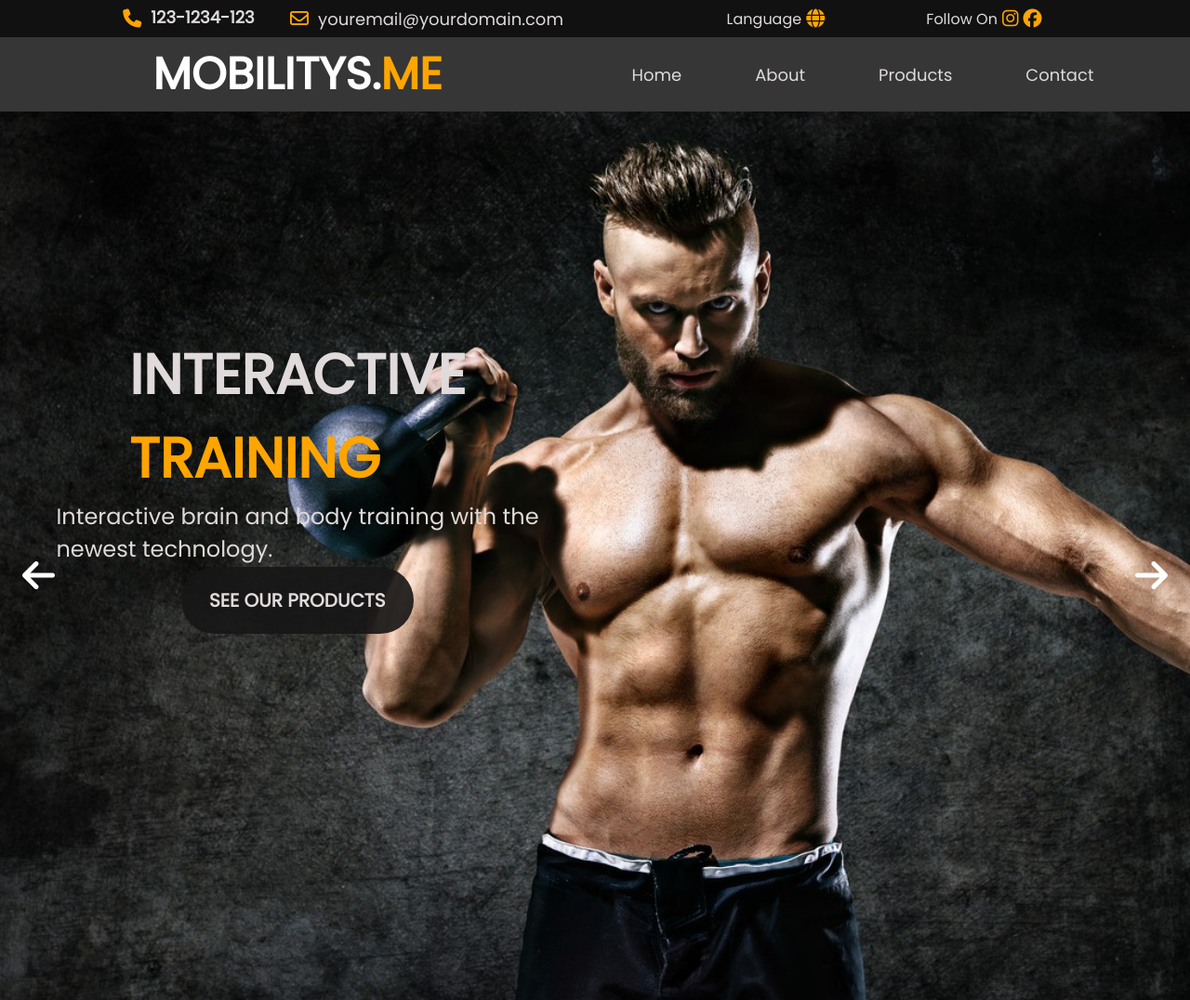
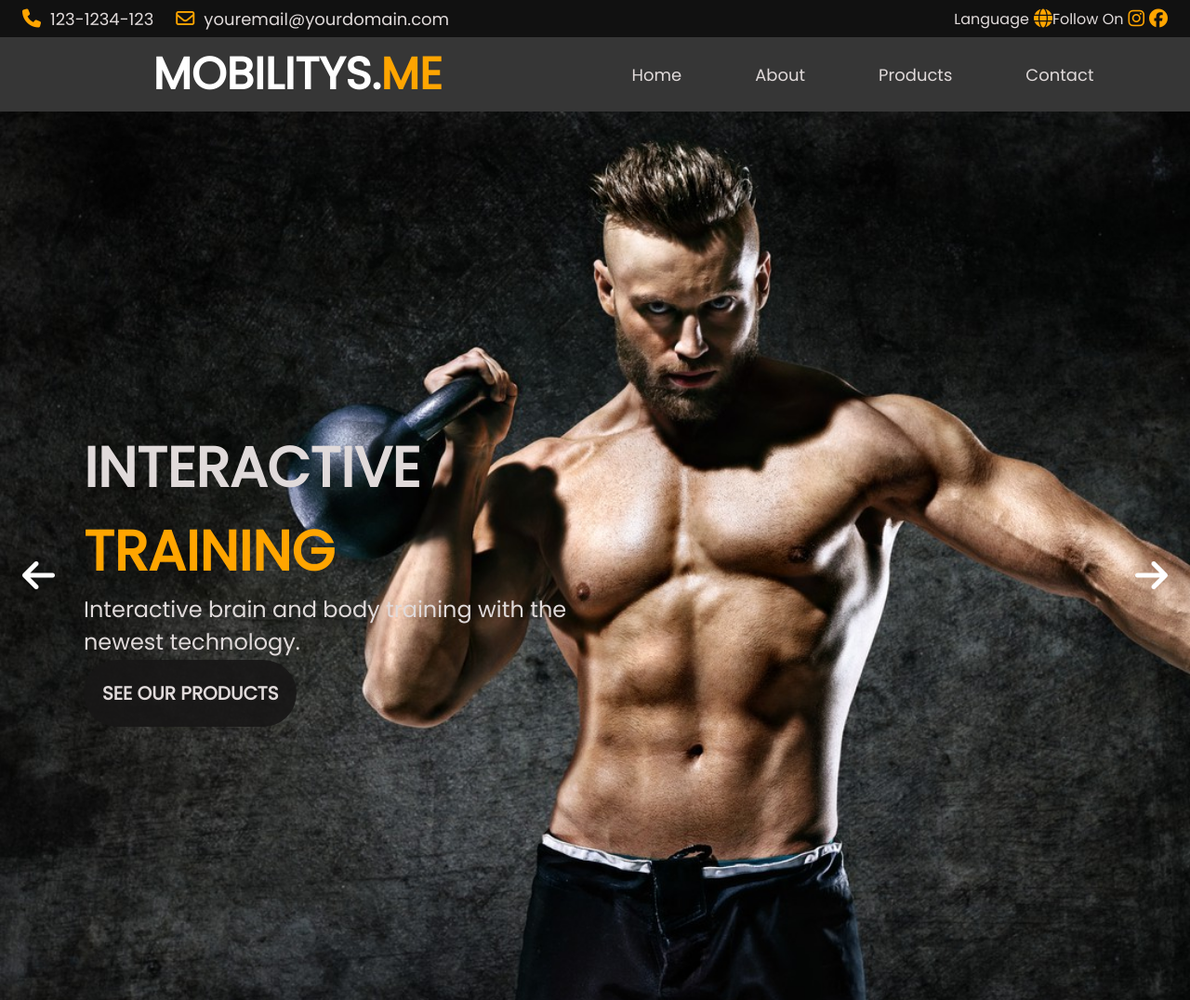
Before and after one commit to F-Sotomayor/Mobilitys.ME, a website built with Parcel: page index.html in a window 1280 px wide. Shown: the top 1076 px of the page at 93% size. Built offline with nearby package versions, Linux system fonts and the light colour scheme.

Commit message:
fixing widths

```diff
--- a/index.html
+++ b/index.html
@@ -18,10 +18,10 @@
         <div class="container" id="anch1">
             <div class="contact-info">
                 <div class="phone">
-                    <i class="fas fa-phone"><span>123-1234-123</span></i>
+                    <i class="fas fa-phone"></i><span>123-1234-123</span>
                 </div>
                 <div class="email">
-                    <i class="far fa-envelope"><span>youremail@yourdomain.com</span></i>
+                    <i class="far fa-envelope"></i><span>youremail@yourdomain.com</span>
                 </div>
             </div>
             <div class="social-info">
--- a/styles/header.scss
+++ b/styles/header.scss
@@ -13,37 +13,34 @@ a {
     }
 }
 .container {
+    padding: 0 24px;
     width: 100%;
     height: 5vh;
     display: flex;
     align-items: center;
-    justify-content: space-around;
+    justify-content: space-between;
     background-color: rgb(17, 17, 17);
     .contact-info {
         display: flex;
-        width: 40%;
         justify-content: space-between;
-        height: 5vh;
+        align-items: center;
         color: rgb(224, 218, 218);
         .phone {
             display: flex;
-            width: 50%;
             justify-content: center;
             align-items: center;
             span {
                 color: rgb(224, 218, 218);
-                margin-left: 10px;
                 font-size: 18px;
             }
         }
         .email {
             display: flex;
-            width: 50%;
             justify-content: center;
             align-items: center;
+            margin-left: 24px;
             span {
                 color: rgb(224, 218, 218);
-                margin-left: 10px;
                 font-size: 18px;
             }
         }
@@ -61,7 +58,6 @@ a {
     }
     .social-info {
         display: flex;
-        width: 35%;
         justify-content: space-around;
         height: auto;
         color:  rgb(224, 218, 218);
@@ -75,7 +71,6 @@ a {
         }
         .social {
             display: flex;
-            width: 50%;
             justify-content: center;
             align-items: center;
             a {
--- a/styles/slider.scss
+++ b/styles/slider.scss
@@ -78,17 +78,18 @@ body {
     }
 }
 .sliderInfo {
+    padding: 90px;
     display: flex;
     flex-direction: column;
-    height: 80%;
-    width: 50%;
+    height: 100%;
+    width: 100%;
     justify-content: center;
-    align-items: center;
+    align-items: flex-start;
+    text-align: left;
     .buttonSlider {
-        width: 40%;
         height: 72px;
         .btn {
-            width: 250px;
+            padding: 0 20px;
             height: 72px;
             border-radius: 50px;
             background: rgba(24, 23, 23, 0.911);
@@ -98,14 +99,12 @@ body {
             span {
                 color: rgb(224, 218, 218);
                 font-size: 20px;
-                margin-left: 30px;
                 font-weight: bold;
             }
         }
     }
     .descriptionSlider {
         display: flex;
-        width: 100%;
         height: 72px;
         align-items: center;
         flex-direction: column;
@@ -134,16 +133,15 @@ body {
 .sliderInfo2 {
     display: flex;
     flex-direction: column;
-    height: 80%;
-    width: 50%;
+    height: 100%;
+    width: 100%;
     justify-content: center;
     align-items: center;
     .buttonSlider {
-        width: 40%;
         height: 72px;
         .btn {
-            width: 250px;
             height: 72px;
+            padding: 0 20px;
             border-radius: 50px;
             background: rgba(24, 23, 23, 0.911);
             display: flex;
@@ -152,14 +150,12 @@ body {
             span {
                 color: rgb(224, 218, 218);
                 font-size: 20px;
-                margin-left: 30px;
                 font-weight: bold;
             }
         }
     }
     .descriptionSlider {
         display: flex;
-        width: 100%;
         height: 72px;
         align-items: center;
         flex-direction: column;
@@ -188,32 +184,29 @@ body {
 .sliderInfo3 {
     display: flex;
     flex-direction: column;
-    height: 80%;
-    width: 50%;
+    width: 100%;
+    height: 100%;
     justify-content: center;
     align-items: center;
     .buttonSlider {
-        width: 40%;
         height: 72px;
         .btn {
-            width: 250px;
             height: 72px;
             border-radius: 50px;
             background: rgba(24, 23, 23, 0.911);
             display: flex;
+            padding: 0 20px;
                 align-items: center;
                 justify-self: center;
             span {
                 color: rgb(224, 218, 218);
                 font-size: 20px;
-                margin-left: 30px;
                 font-weight: bold;
             }
         }
     }
     .descriptionSlider {
         display: flex;
-        width: 100%;
         height: 72px;
         align-items: center;
         flex-direction: column;
@@ -239,3 +232,9 @@ body {
     }
 
 }
+@media (max-width: 900px) {
+    .sliderInfo {
+        align-items: center;
+        text-align: center;
+    }
+}
```
Also changed, not shown: dist/index.html.
